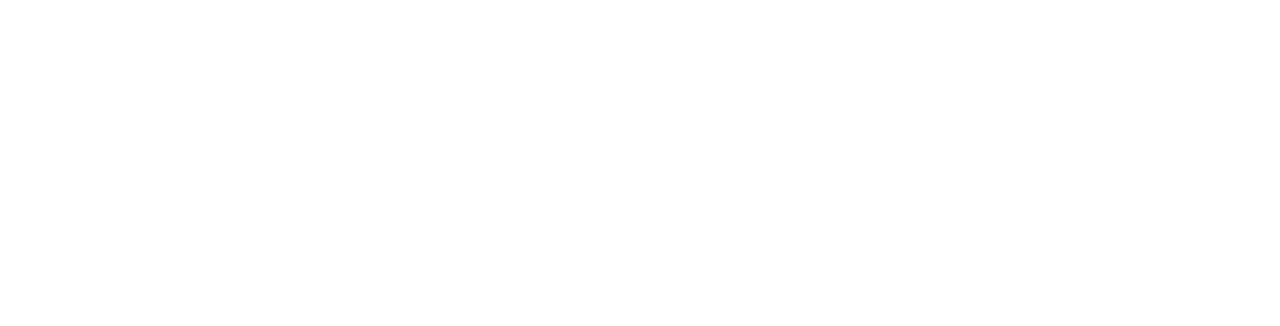
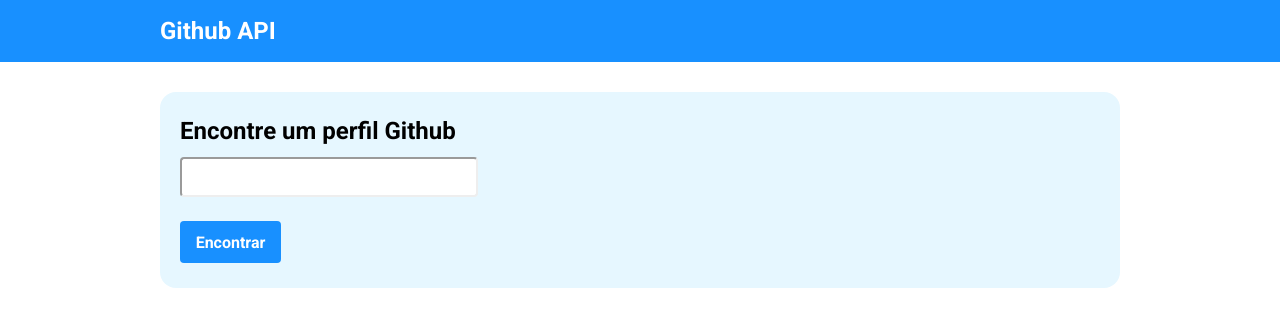
Before and after one commit to philippemaia/desafio-github-api, a React (Vite) app: page /search in a window 1280 px wide. Before the commit this address had no page. Shown: the top 326 px of the page. Built offline with nearby package versions, Linux system fonts and the light colour scheme.

Commit message:
Componente de Pesquisa

```diff
--- a/src/App.tsx
+++ b/src/App.tsx
@@ -1,5 +1,7 @@
 import { BrowserRouter, Navigate, Route, Routes } from "react-router-dom";
 import Home from "./routes/Home";
+import Search from "./routes/Home/Search";
+import Body from "./components/Body";
 
 function App() {
 
@@ -8,7 +10,10 @@
         <Routes>
           <Route path="/" element={<Home />} >
             <Route index element={<Navigate to="/home" /> } />
-            <Route path="home" element={<Home />} />
+            <Route path="home" element={<Body />} />
+            <Route path="search/" element={<Search />} >
+              <Route index element={<Navigate to="/search" /> } />
+            </Route>
           </Route>
         </Routes>
        </BrowserRouter>
--- /dev/null
+++ b/src/components/Content/index.tsx
@@ -0,0 +1,14 @@
+import ButtonPrimary from "../ButtonPrimary";
+import "./styles.css";
+
+export default function Content() {
+  return (
+    <div className="card">
+      <div className="container">
+        <h1>Encontre um perfil Github</h1>
+        <input type="text" className="input-user"></input>
+        <ButtonPrimary text="Encontrar" />
+      </div>
+    </div>
+  );
+}
--- /dev/null
+++ b/src/components/Content/styles.css
@@ -0,0 +1,27 @@
+.card{
+    background-color: var(--color-bg-tertiary);
+    color: var(--color-font-primary);
+    padding: 20px;
+    min-height: 60px;
+    padding: 25px 20px;
+    border-radius: 16px;
+}
+
+.site-name{
+    font-size: 20px;
+}
+
+.container {
+  width: 100%;
+  max-width: 960px;
+  margin: 0 auto;
+}
+
+.input-user{
+    width: 298px;
+    height: 40px;
+    margin-top: 12px;
+    margin-bottom: 24px;
+    border-color: 1px solid var(--border-color-primary);
+    border-radius: 4px;
+}
--- a/src/index.css
+++ b/src/index.css
@@ -8,6 +8,8 @@
   --color-font-primary: #000;
   --color-font-secondary: #FFF;
   --color-font-tertiary: #7E7E7E;
+
+  --border-color-primary: #D9D9D9;
 }
 
 * {
--- /dev/null
+++ b/src/routes/Home/Search/index.tsx
@@ -0,0 +1,18 @@
+import Content from "../../../components/Content";
+
+
+export default function Search(){
+
+    return (
+        <main>
+            <section>
+                <div className="container">
+                    <div className="mt30 mb30">
+                        <Content />
+                    </div>
+                </div>
+            </section>
+        </main>
+
+    );
+}
--- a/src/routes/Home/index.tsx
+++ b/src/routes/Home/index.tsx
@@ -1,14 +1,12 @@
-import Body from "../../components/Body";
+import { Outlet } from "react-router-dom";
 import Header from "../../components/Header";
-
 
 export default function Home(){
 
     return (
         <>
             <Header />
-            <Body />
-
+            <Outlet />
         </>
     );
 }
```
Also changed, not shown: src/routes/Home/Search/styles.css (added).
